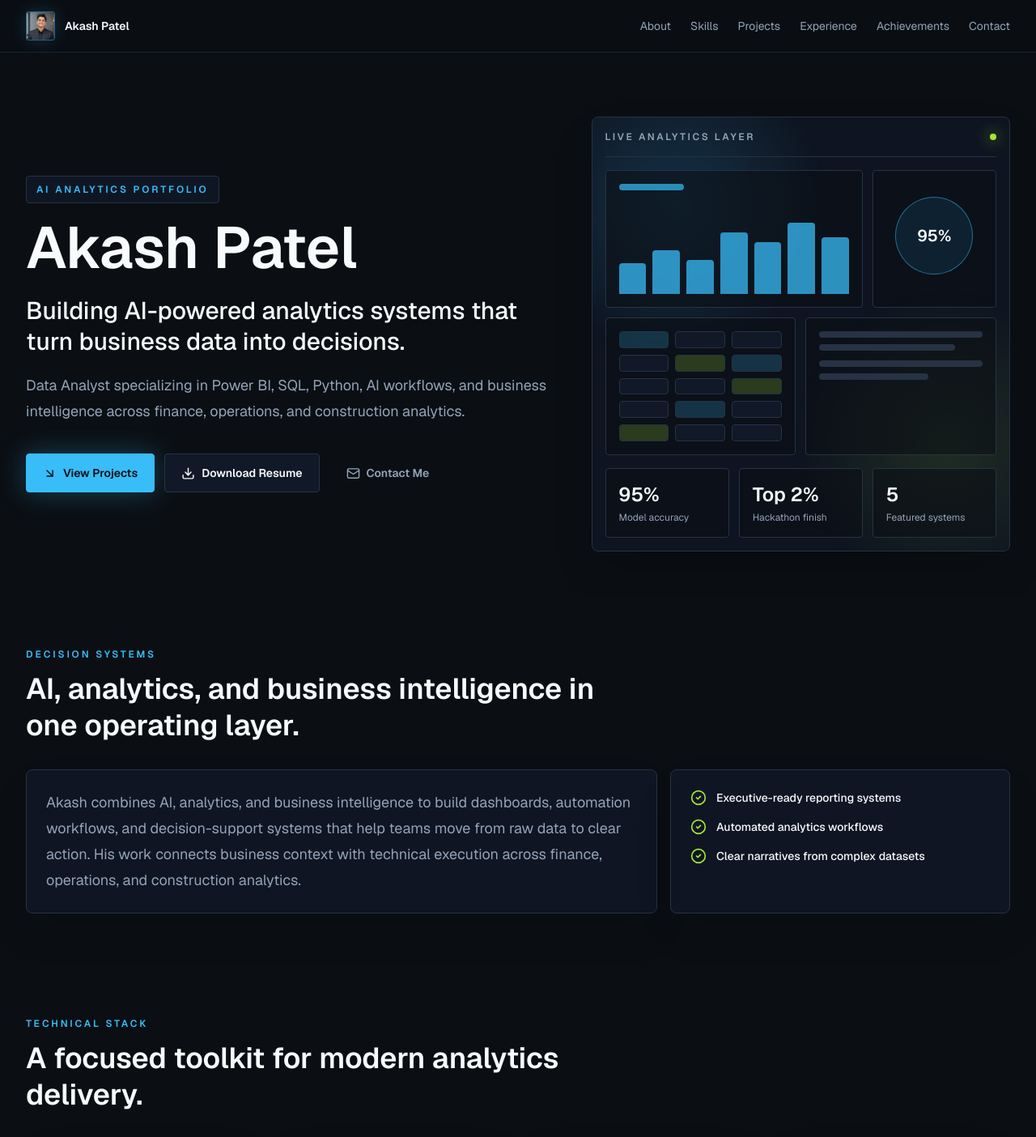
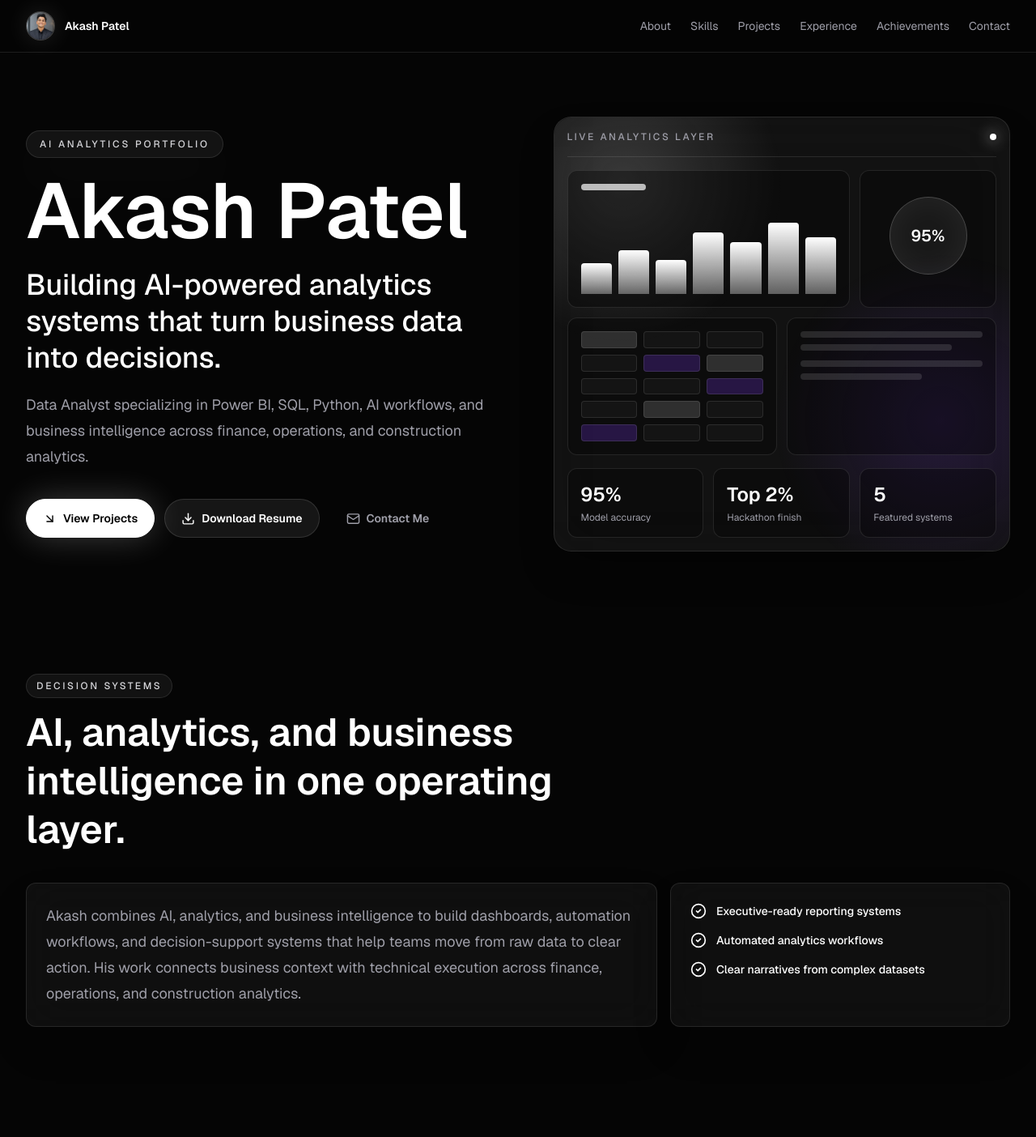
Before and after one commit to Akashpatel2609/akash-portfolio, a Next.js app: page / in a window 1280 px wide. Shown: the top 1404 px of the page at 81% size. Built offline with nearby package versions, Linux system fonts and the light colour scheme.

Commit message:
Refresh portfolio visual theme

```diff
--- a/src/app/globals.css
+++ b/src/app/globals.css
@@ -2,13 +2,13 @@
 
 :root {
   color-scheme: dark;
-  --background: #0b0f14;
-  --card: #111827;
-  --border: #273244;
-  --text-primary: #f8fafc;
-  --text-secondary: #94a3b8;
-  --accent: #38bdf8;
-  --accent-secondary: #a3e635;
+  --background: #050505;
+  --card: #0d0d0f;
+  --border: #242426;
+  --text-primary: #ffffff;
+  --text-secondary: #a1a1aa;
+  --accent: #ffffff;
+  --accent-secondary: #7c3aed;
 }
 
 * {
@@ -30,7 +30,7 @@ body {
 }
 
 ::selection {
-  background: rgba(56, 189, 248, 0.28);
+  background: rgba(255, 255, 255, 0.2);
   color: var(--text-primary);
 }
 
--- a/src/components/about.tsx
+++ b/src/components/about.tsx
@@ -12,15 +12,15 @@ export function About() {
       <div className="grid gap-4 lg:grid-cols-[1.3fr_0.7fr]">
         <Reveal>
           <BentoCard className="h-full">
-            <p className="text-lg leading-8 text-[#94A3B8]">{section.body}</p>
+            <p className="text-lg leading-8 text-zinc-400">{section.body}</p>
           </BentoCard>
         </Reveal>
         <Reveal delay={0.08}>
           <BentoCard className="h-full">
             <div className="space-y-4">
               {section.highlights.map((highlight) => (
-                <div key={highlight} className="flex items-center gap-3 text-[#F8FAFC]">
-                  <CheckCircle2 className="shrink-0 text-[#A3E635]" size={20} />
+                <div key={highlight} className="flex items-center gap-3 text-white">
+                  <CheckCircle2 className="shrink-0 text-white" size={20} />
                   <span className="text-sm font-medium">{highlight}</span>
                 </div>
               ))}
--- a/src/components/animated-background.tsx
+++ b/src/components/animated-background.tsx
@@ -4,21 +4,28 @@ import { motion } from "framer-motion";
 
 export function AnimatedBackground() {
   return (
-    <div className="pointer-events-none fixed inset-0 -z-10 overflow-hidden bg-[#0B0F14]">
-      <div className="absolute inset-0 bg-[linear-gradient(rgba(56,189,248,0.08)_1px,transparent_1px),linear-gradient(90deg,rgba(56,189,248,0.08)_1px,transparent_1px)] bg-[size:48px_48px] [mask-image:linear-gradient(to_bottom,black,transparent_82%)]" />
+    <div className="pointer-events-none fixed inset-0 -z-10 overflow-hidden bg-[#050505]">
+      <div className="absolute inset-0 bg-[linear-gradient(rgba(255,255,255,0.055)_1px,transparent_1px),linear-gradient(90deg,rgba(255,255,255,0.055)_1px,transparent_1px)] bg-[size:72px_72px] [mask-image:radial-gradient(circle_at_top,black,transparent_72%)]" />
+      <div className="absolute inset-0 bg-[radial-gradient(circle_at_50%_0%,rgba(255,255,255,0.16),transparent_28%),linear-gradient(180deg,rgba(255,255,255,0.05),transparent_34%)]" />
       <motion.div
         aria-hidden
-        className="absolute left-1/2 top-[-22rem] h-[44rem] w-[44rem] -translate-x-1/2 rounded-full bg-[#38BDF8]/10 blur-3xl"
-        animate={{ scale: [1, 1.08, 1], opacity: [0.38, 0.58, 0.38] }}
-        transition={{ duration: 8, repeat: Infinity, ease: "easeInOut" }}
+        className="absolute left-1/2 top-[-26rem] h-[52rem] w-[52rem] -translate-x-1/2 rounded-full bg-white/[0.075] blur-3xl"
+        animate={{ scale: [1, 1.05, 1], opacity: [0.6, 0.84, 0.6] }}
+        transition={{ duration: 9, repeat: Infinity, ease: "easeInOut" }}
       />
       <motion.div
         aria-hidden
-        className="absolute bottom-[-18rem] right-[-12rem] h-[36rem] w-[36rem] rounded-full bg-[#A3E635]/8 blur-3xl"
-        animate={{ scale: [1.04, 1, 1.04], opacity: [0.28, 0.44, 0.28] }}
+        className="absolute bottom-[-20rem] right-[-12rem] h-[42rem] w-[42rem] rounded-full bg-[#7C3AED]/18 blur-3xl"
+        animate={{ scale: [1.04, 1, 1.04], opacity: [0.38, 0.56, 0.38] }}
         transition={{ duration: 10, repeat: Infinity, ease: "easeInOut" }}
       />
-      <div className="absolute inset-0 bg-[radial-gradient(circle_at_top,transparent_0,rgba(11,15,20,0.45)_42%,#0B0F14_100%)]" />
+      <motion.div
+        aria-hidden
+        className="absolute bottom-[8rem] left-[-14rem] h-[34rem] w-[34rem] rounded-full bg-[#2563EB]/12 blur-3xl"
+        animate={{ x: [0, 28, 0], opacity: [0.32, 0.5, 0.32] }}
+        transition={{ duration: 12, repeat: Infinity, ease: "easeInOut" }}
+      />
+      <div className="absolute inset-0 bg-[radial-gradient(circle_at_top,transparent_0,rgba(5,5,5,0.26)_38%,#050505_100%)]" />
     </div>
   );
 }
--- a/src/components/bento-card.tsx
+++ b/src/components/bento-card.tsx
@@ -10,9 +10,9 @@ export function BentoCard({ children, className }: BentoCardProps) {
   return (
     <div
       className={cn(
-        "group relative overflow-hidden rounded-lg border border-[#273244] bg-[#111827]/78 p-6 shadow-2xl shadow-black/20 backdrop-blur",
-        "before:absolute before:inset-0 before:-z-10 before:bg-[radial-gradient(circle_at_top_left,rgba(56,189,248,0.24),transparent_34%),radial-gradient(circle_at_bottom_right,rgba(163,230,53,0.16),transparent_30%)] before:opacity-0 before:transition-opacity before:duration-500 hover:before:opacity-100",
-        "after:absolute after:inset-0 after:-z-10 after:rounded-lg after:border after:border-[#38BDF8]/0 after:transition-colors after:duration-500 hover:after:border-[#38BDF8]/45",
+        "group relative overflow-hidden rounded-xl border border-white/10 bg-white/[0.045] p-6 shadow-2xl shadow-black/25 backdrop-blur-xl",
+        "before:absolute before:inset-0 before:-z-10 before:bg-[radial-gradient(circle_at_top_left,rgba(255,255,255,0.18),transparent_32%),linear-gradient(135deg,rgba(124,58,237,0.12),transparent_42%)] before:opacity-0 before:transition-opacity before:duration-500 hover:before:opacity-100",
+        "after:absolute after:inset-0 after:-z-10 after:rounded-xl after:border after:border-white/0 after:transition-colors after:duration-500 hover:after:border-white/25",
         className
       )}
     >
--- a/src/components/header.tsx
+++ b/src/components/header.tsx
@@ -10,11 +10,11 @@ export function Header() {
       initial={{ opacity: 0, y: -12 }}
       animate={{ opacity: 1, y: 0 }}
       transition={{ duration: 0.6 }}
-      className="fixed left-0 right-0 top-0 z-50 border-b border-[#273244]/60 bg-[#0B0F14]/78 backdrop-blur-xl"
+      className="fixed left-0 right-0 top-0 z-50 border-b border-white/10 bg-[#050505]/70 backdrop-blur-2xl"
     >
       <div className="mx-auto flex h-16 max-w-7xl items-center justify-between px-4 sm:px-6 lg:px-8">
-        <a href="#top" className="flex items-center gap-3 text-sm font-semibold text-[#F8FAFC]">
-          <span className="relative size-9 overflow-hidden rounded border border-[#38BDF8]/45 bg-[#111827] shadow-[0_0_20px_rgba(56,189,248,0.18)]">
+        <a href="#top" className="flex items-center gap-3 text-sm font-semibold text-white">
+          <span className="relative size-9 overflow-hidden rounded-full border border-white/15 bg-white/10 shadow-[0_0_30px_rgba(255,255,255,0.12)]">
             <Image
               src={profile.hero.profileImage}
               alt={`${profile.hero.name} profile photo`}
@@ -31,7 +31,7 @@ export function Header() {
             <a
               key={item}
               href={`#${item.toLowerCase().replace("featured ", "")}`}
-              className="text-sm text-[#94A3B8] transition hover:text-[#F8FAFC]"
+              className="text-sm text-zinc-400 transition hover:text-white"
             >
               {item}
             </a>
--- a/src/components/hero.tsx
+++ b/src/components/hero.tsx
@@ -13,24 +13,24 @@ const iconMap = {
 
 export function Hero() {
   return (
-    <section id="top" className="relative min-h-[92vh] overflow-hidden pt-32 sm:pt-36">
-      <div className="mx-auto grid max-w-7xl gap-10 px-4 sm:px-6 lg:grid-cols-[1.12fr_0.88fr] lg:px-8">
+    <section id="top" className="relative min-h-[94vh] overflow-hidden pt-32 sm:pt-36">
+      <div className="mx-auto grid max-w-7xl gap-10 px-4 sm:px-6 lg:grid-cols-[1.04fr_0.96fr] lg:px-8">
         <motion.div
           initial={{ opacity: 0, y: 24 }}
           animate={{ opacity: 1, y: 0 }}
           transition={{ duration: 0.8, ease: [0.22, 1, 0.36, 1] }}
           className="flex flex-col justify-center"
         >
-          <p className="mb-5 w-fit rounded border border-[#273244] bg-[#111827]/80 px-3 py-2 text-xs font-semibold uppercase tracking-[0.24em] text-[#38BDF8]">
+          <p className="mb-5 w-fit rounded-full border border-white/10 bg-white/[0.06] px-4 py-2 text-xs font-medium uppercase tracking-[0.24em] text-zinc-300 shadow-2xl shadow-white/5">
             {profile.hero.eyebrow}
           </p>
-          <h1 className="max-w-5xl text-5xl font-semibold leading-[0.98] text-[#F8FAFC] sm:text-6xl lg:text-7xl">
+          <h1 className="max-w-5xl text-6xl font-semibold leading-[0.94] text-white sm:text-7xl lg:text-8xl">
             {profile.hero.name}
           </h1>
-          <p className="mt-6 max-w-4xl text-2xl font-medium leading-tight text-[#F8FAFC] sm:text-3xl">
+          <p className="mt-6 max-w-4xl text-2xl font-medium leading-tight text-white sm:text-4xl">
             {profile.hero.headline}
           </p>
-          <p className="mt-5 max-w-3xl text-base leading-8 text-[#94A3B8] sm:text-lg">
+          <p className="mt-5 max-w-3xl text-base leading-8 text-zinc-400 sm:text-lg">
             {profile.hero.subheadline}
           </p>
           <div className="mt-9 flex flex-col gap-3 sm:flex-row">
@@ -42,13 +42,13 @@ export function Hero() {
                   key={action.label}
                   href={action.href}
                   className={cn(
-                    "inline-flex min-h-12 items-center justify-center gap-2 rounded border px-5 text-sm font-semibold transition",
+                    "inline-flex min-h-12 items-center justify-center gap-2 rounded-full border px-5 text-sm font-semibold transition",
                     action.variant === "primary" &&
-                      "border-[#38BDF8] bg-[#38BDF8] text-[#0B0F14] shadow-[0_0_32px_rgba(56,189,248,0.3)] hover:bg-[#7DD3FC]",
+                      "border-white bg-white text-black shadow-[0_0_40px_rgba(255,255,255,0.22)] hover:bg-zinc-200",
                     action.variant === "secondary" &&
-                      "border-[#273244] bg-[#111827] text-[#F8FAFC] hover:border-[#38BDF8]/60",
+                      "border-white/12 bg-white/[0.07] text-white hover:border-white/30 hover:bg-white/[0.1]",
                     action.variant === "ghost" &&
-                      "border-transparent text-[#94A3B8] hover:border-[#273244] hover:text-[#F8FAFC]"
+                      "border-transparent text-zinc-400 hover:border-white/10 hover:text-white"
                   )}
                 >
                   <Icon size={17} />
@@ -63,24 +63,24 @@ export function Hero() {
           initial={{ opacity: 0, scale: 0.96 }}
           animate={{ opacity: 1, scale: 1 }}
           transition={{ duration: 0.8, delay: 0.15, ease: [0.22, 1, 0.36, 1] }}
-          className="relative min-h-[25rem] rounded-lg border border-[#273244] bg-[#111827]/70 p-4 shadow-2xl shadow-black/30 backdrop-blur"
+          className="relative min-h-[25rem] rounded-[1.35rem] border border-white/10 bg-white/[0.055] p-4 shadow-2xl shadow-black/40 backdrop-blur-2xl"
         >
-          <div className="absolute inset-0 rounded-lg bg-[radial-gradient(circle_at_20%_20%,rgba(56,189,248,0.18),transparent_32%),radial-gradient(circle_at_85%_75%,rgba(163,230,53,0.12),transparent_32%)]" />
+          <div className="absolute inset-0 rounded-[1.35rem] bg-[radial-gradient(circle_at_15%_15%,rgba(255,255,255,0.17),transparent_30%),radial-gradient(circle_at_85%_70%,rgba(124,58,237,0.18),transparent_34%)]" />
           <div className="relative grid h-full grid-rows-[auto_1fr_auto] gap-4">
-            <div className="flex items-center justify-between border-b border-[#273244] pb-4">
-              <span className="text-xs font-semibold uppercase tracking-[0.22em] text-[#94A3B8]">
+            <div className="flex items-center justify-between border-b border-white/10 pb-4">
+              <span className="text-xs font-medium uppercase tracking-[0.22em] text-zinc-400">
                 {profile.hero.dashboardLabel}
               </span>
-              <span className="size-2 rounded-full bg-[#A3E635] shadow-[0_0_18px_rgba(163,230,53,0.9)]" />
+              <span className="size-2 rounded-full bg-white shadow-[0_0_18px_rgba(255,255,255,0.9)]" />
             </div>
             <div className="grid grid-cols-6 grid-rows-6 gap-3">
-              <div className="col-span-4 row-span-3 rounded border border-[#273244] bg-[#0B0F14]/60 p-4">
-                <div className="mb-4 h-2 w-20 rounded bg-[#38BDF8]/70" />
+              <div className="col-span-4 row-span-3 rounded-xl border border-white/10 bg-black/35 p-4">
+                <div className="mb-4 h-2 w-20 rounded-full bg-white/70" />
                 <div className="flex h-28 items-end gap-2">
                   {[38, 54, 42, 76, 64, 88, 70].map((height) => (
                     <motion.span
                       key={height}
-                      className="flex-1 rounded-t bg-[#38BDF8]/75"
+                      className="flex-1 rounded-t bg-gradient-to-t from-white/35 to-white"
                       initial={{ height: 8 }}
                       animate={{ height }}
                       transition={{ duration: 1, delay: height / 180 }}
@@ -88,33 +88,33 @@ export function Hero() {
                   ))}
                 </div>
               </div>
-              <div className="col-span-2 row-span-3 rounded border border-[#273244] bg-[#0B0F14]/60 p-4">
-                <div className="mx-auto mt-4 grid size-24 place-items-center rounded-full border border-[#38BDF8]/50 bg-[#38BDF8]/10 text-xl font-semibold text-[#F8FAFC]">
+              <div className="col-span-2 row-span-3 rounded-xl border border-white/10 bg-black/35 p-4">
+                <div className="mx-auto mt-4 grid size-24 place-items-center rounded-full border border-white/20 bg-white/[0.06] text-xl font-semibold text-white shadow-[inset_0_0_40px_rgba(255,255,255,0.06)]">
                   {profile.hero.stats[0].value}
                 </div>
               </div>
-              <div className="col-span-3 row-span-3 rounded border border-[#273244] bg-[#0B0F14]/60 p-4">
+              <div className="col-span-3 row-span-3 rounded-xl border border-white/10 bg-black/35 p-4">
                 <div className="grid h-full grid-cols-3 gap-2">
                   {Array.from({ length: 15 }).map((_, index) => (
                     <span
                       key={index}
                       className={cn(
-                        "rounded border border-[#273244] bg-[#111827]",
-                        index % 4 === 0 && "bg-[#A3E635]/20",
-                        index % 5 === 0 && "bg-[#38BDF8]/20"
+                        "rounded border border-white/10 bg-white/[0.04]",
+                        index % 4 === 0 && "bg-[#7C3AED]/25",
+                        index % 5 === 0 && "bg-white/15"
                       )}
                     />
                   ))}
                 </div>
               </div>
-              <div className="col-span-3 row-span-3 rounded border border-[#273244] bg-[#0B0F14]/60 p-4">
+              <div className="col-span-3 row-span-3 rounded-xl border border-white/10 bg-black/35 p-4">
                 <div className="space-y-3">
                   {[profile.hero.headline, profile.hero.subheadline].map((text, index) => (
                     <div key={text} className="space-y-2">
-                      <div className="h-2 rounded bg-[#273244]" />
+                      <div className="h-2 rounded-full bg-white/12" />
                       <div
                         className={cn(
-                          "h-2 rounded bg-[#273244]",
+                          "h-2 rounded-full bg-white/12",
                           index === 0 ? "w-10/12" : "w-8/12"
                         )}
                       />
@@ -125,9 +125,9 @@ export function Hero() {
             </div>
             <div className="grid grid-cols-3 gap-3">
               {profile.hero.stats.map((stat) => (
-                <div key={stat.label} className="rounded border border-[#273244] bg-[#0B0F14]/60 p-4">
-                  <p className="text-2xl font-semibold text-[#F8FAFC]">{stat.value}</p>
-                  <p className="mt-1 text-xs text-[#94A3B8]">{stat.label}</p>
+                <div key={stat.label} className="rounded-xl border border-white/10 bg-black/35 p-4">
+                  <p className="text-2xl font-semibold text-white">{stat.value}</p>
+                  <p className="mt-1 text-xs text-zinc-400">{stat.label}</p>
                 </div>
               ))}
             </div>
--- a/src/components/section-shell.tsx
+++ b/src/components/section-shell.tsx
@@ -12,12 +12,12 @@ type SectionShellProps = {
 
 export function SectionShell({ id, eyebrow, title, children, className }: SectionShellProps) {
   return (
-    <section id={id} className={cn("scroll-mt-24 py-12 sm:py-16", className)}>
-      <Reveal className="mb-8 max-w-3xl">
-        <p className="mb-3 text-xs font-semibold uppercase tracking-[0.24em] text-[#38BDF8]">
+    <section id={id} className={cn("scroll-mt-24 py-14 sm:py-20", className)}>
+      <Reveal className="mb-9 max-w-3xl">
+        <p className="mb-3 w-fit rounded-full border border-white/10 bg-white/[0.055] px-3 py-1.5 text-xs font-medium uppercase tracking-[0.22em] text-zinc-300">
           {eyebrow}
         </p>
-        <h2 className="text-3xl font-semibold leading-tight text-[#F8FAFC] sm:text-4xl">
+        <h2 className="text-3xl font-semibold leading-tight text-white sm:text-5xl">
           {title}
         </h2>
       </Reveal>
--- a/src/components/skills.tsx
+++ b/src/components/skills.tsx
@@ -15,13 +15,13 @@ export function Skills() {
           return (
             <Reveal key={skill.group} delay={index * 0.05}>
               <BentoCard className="h-full">
-                <Icon className="mb-6 text-[#38BDF8]" size={26} />
-                <h3 className="text-lg font-semibold text-[#F8FAFC]">{skill.group}</h3>
+                <Icon className="mb-6 text-white" size={26} />
+                <h3 className="text-lg font-semibold text-white">{skill.group}</h3>
                 <div className="mt-5 flex flex-wrap gap-2">
                   {skill.items.map((item) => (
                     <span
                       key={item}
-                      className="rounded border border-[#273244] bg-[#0B0F14]/70 px-3 py-2 text-xs text-[#94A3B8]"
+                      className="rounded-full border border-white/10 bg-black/30 px-3 py-2 text-xs text-zinc-400"
                     >
                       {item}
                     </span>
```
Also changed, not shown: src/components/achievements.tsx (+4 -4 lines), src/components/contact.tsx (+6 -6 lines), src/components/experience.tsx (+6 -6 lines), src/components/projects.tsx (+6 -6 lines), src/app/icon.svg.
